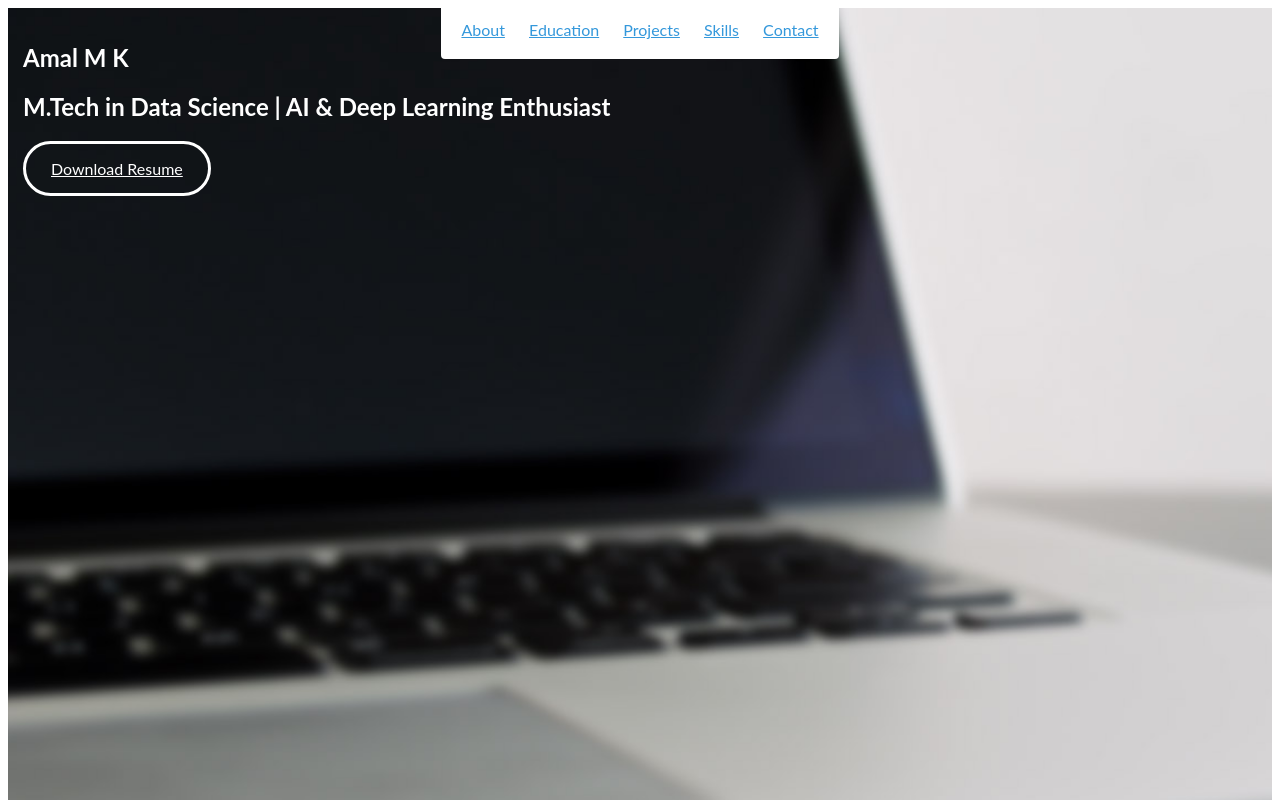
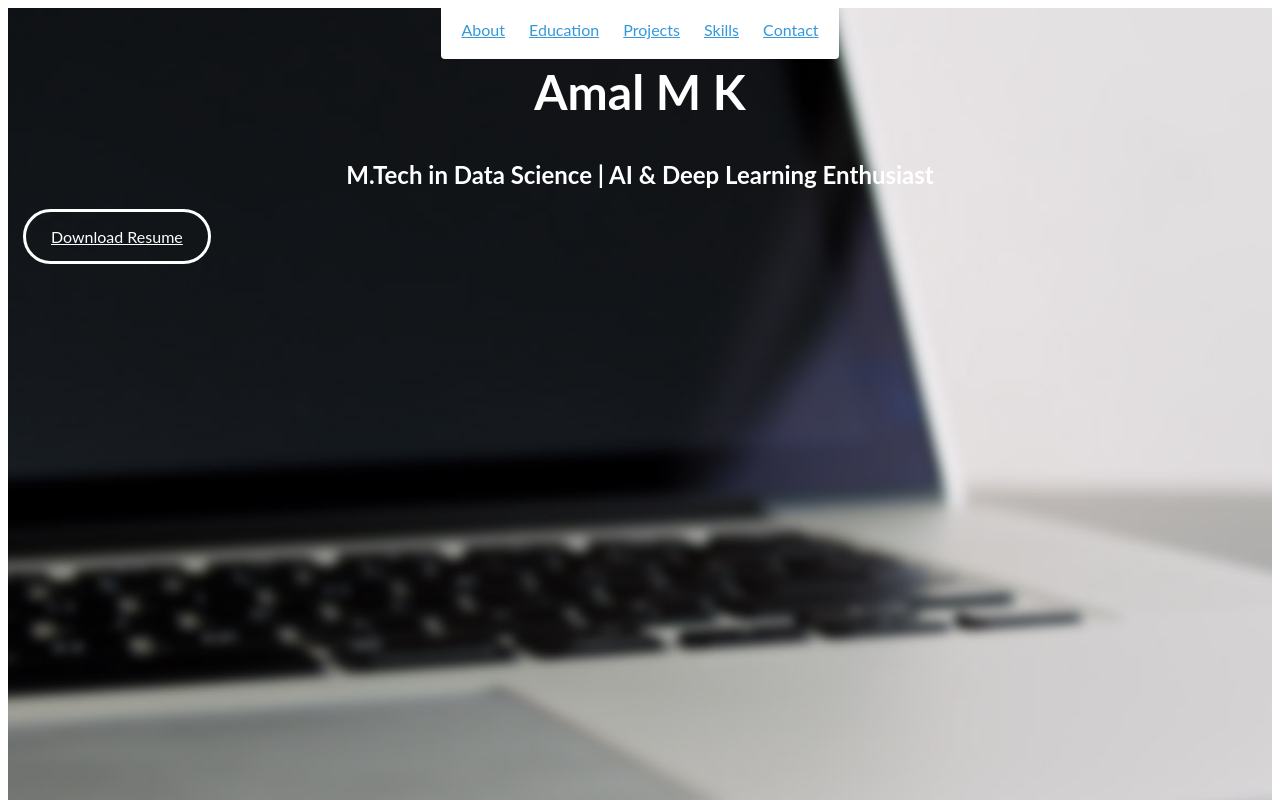
Before and after one commit to amalmk47/Amal_MK.github.io, a website: page index.html in a window 1280 px wide. Shown: the top 800 px of the page. Drawn offline with Linux system fonts and the light colour scheme.

Commit message:
Update index.html

```diff
--- a/index.html
+++ b/index.html
@@ -19,8 +19,8 @@
   </header>
 
   <section class="lead" id="lead">
-    <h1 style="color: white;">Amal M K</h1>
-    <h2 style="color: white;">M.Tech in Data Science | AI & Deep Learning Enthusiast</h2>
+    <h1 style="color: white; font-size: 48px; text-align: center;">Amal M K</h1>
+    <h2 style="color: white; font-size: 24px; text-align: center;">M.Tech in Data Science | AI & Deep Learning Enthusiast</h2>
     <a href="AMAL_MK_RESUME (1).pdf" class="btn-rounded-white" download>Download Resume</a>
   </section>
 
```
